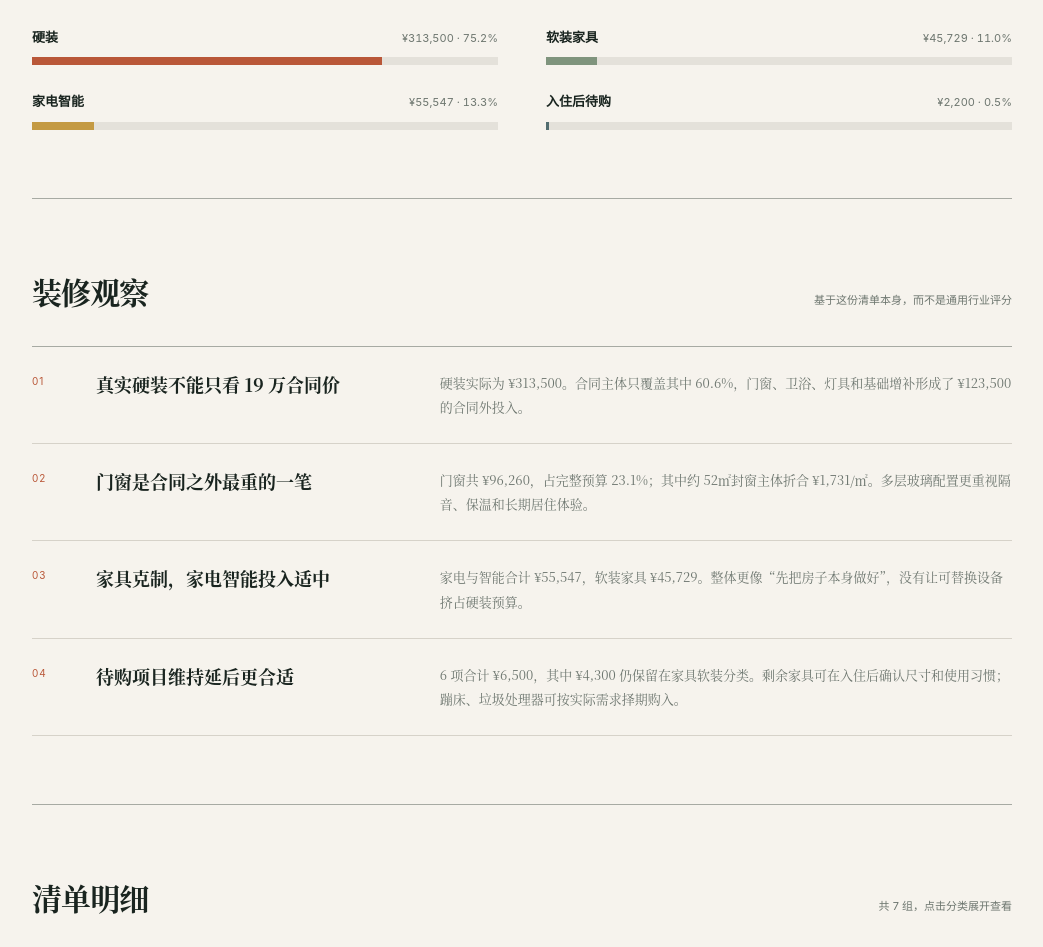
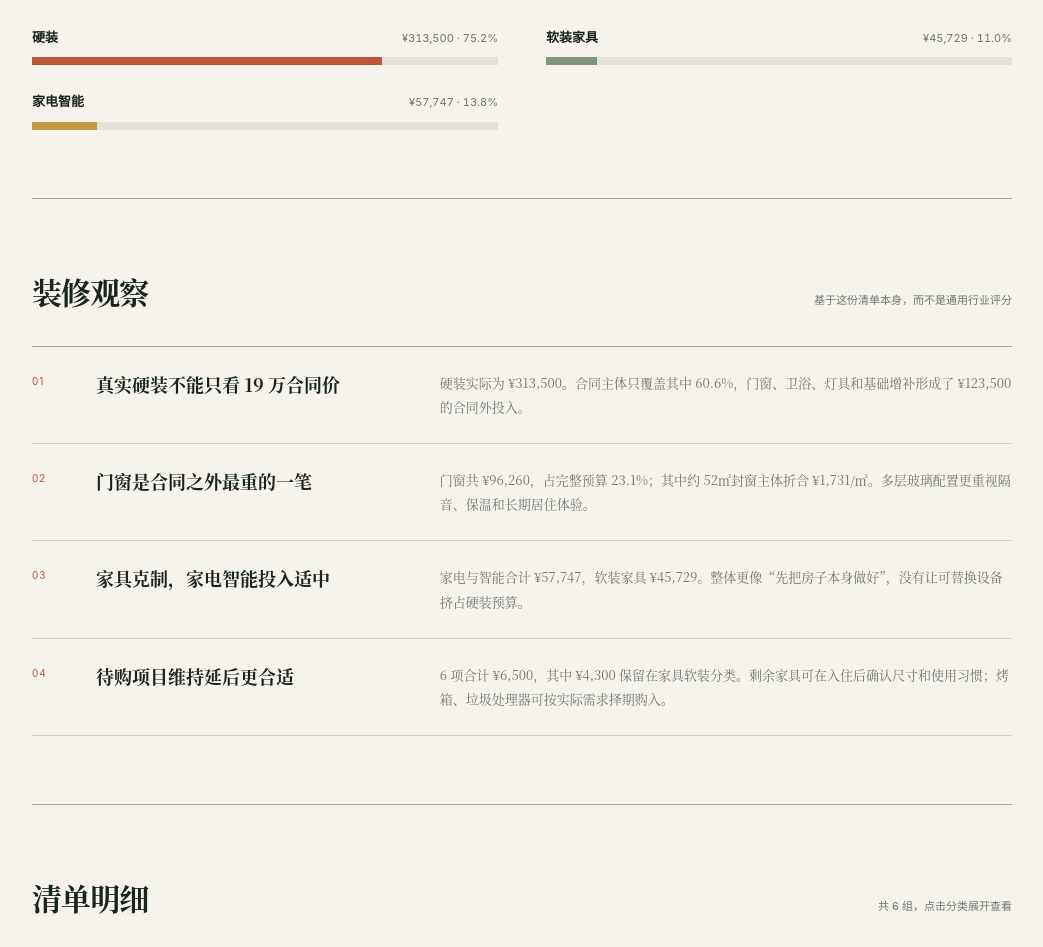
Before and after one commit to JansenZ/renovation-budget, a website with bundled scripts: page index.html in a window 1280 px wide. Shown: the part 1085-2032 px from the top of the page, without its empty margins (118-1161 px from the left). Built offline with nearby package versions, Linux system fonts and the light colour scheme.

Commit message:
refactor: keep pending appliances in their category

```diff
--- a/assets/app.js
+++ b/assets/app.js
@@ -4,7 +4,7 @@ import {
   homeCandidates,
   preferenceDimensions,
   screeningStages
-} from './data.js?v=20261026b';
+} from './data.js?v=20261026c';
 import { scoreCandidate, sortCandidatesByScore } from './decision.js';
 import { resolveTabName } from './navigation.js';
 import {
@@ -15,7 +15,7 @@ import {
   formatPercent,
   itemTotal,
   roundUnitCost
-} from './budget.js?v=20261026b';
+} from './budget.js?v=20261026c';
 
 const summary = buildBudgetSummary(expenseGroups);
 const propertyArea = 165;
@@ -310,7 +310,7 @@ const renderAnalysis = () => {
     },
     {
       title: '待购项目维持延后更合适',
-      text: `${summary.laterCount} 项合计 ${formatCurrency(summary.laterTotal)}，其中 ${formatCurrency(pendingSoftTotal)} 仍保留在家具软装分类。剩余家具可在入住后确认尺寸和使用习惯；蹦床、垃圾处理器可按实际需求择期购入。`
+      text: `${summary.laterCount} 项合计 ${formatCurrency(summary.laterTotal)}，其中 ${formatCurrency(pendingSoftTotal)} 保留在家具软装分类。剩余家具可在入住后确认尺寸和使用习惯；烤箱、垃圾处理器可按实际需求择期购入。`
     }
   ];
 
--- a/assets/budget.js
+++ b/assets/budget.js
@@ -18,8 +18,7 @@ const bucketDefinitions = {
   space: [
     { id: 'hard', name: '硬装', description: '固定施工、门窗、主材和卫浴灯具' },
     { id: 'soft', name: '软装家具', description: '家具、窗帘、装饰和入住用品' },
-    { id: 'tech', name: '家电智能', description: '家电、网络与智能家居' },
-    { id: 'later', name: '入住后待购', description: '可推迟到入住后或购物节购买' }
+    { id: 'tech', name: '家电智能', description: '家电、网络与智能家居' }
   ],
   responsibility: [
     { id: 'contract', name: '装修公司合同内', description: '19 万元硬装合同主体' },
--- a/assets/data.js
+++ b/assets/data.js
@@ -151,7 +151,9 @@ export const expenseGroups = [
       item('later-toilet-seat', '智米智能马桶盖 2S', 780, { space: 'tech', responsibility: 'owner' }),
       item('later-microwave', '美的微波炉', 400, { space: 'tech', responsibility: 'owner' }),
       item('appliance-steamer', '苏泊尔电蒸锅', 308, { space: 'tech', responsibility: 'owner' }),
-      item('appliance-desk-lamp', '米家台灯 2', 132, { space: 'tech', responsibility: 'owner' })
+      item('appliance-desk-lamp', '米家台灯 2', 132, { space: 'tech', responsibility: 'owner' }),
+      item('later-oven', '烤箱', 1000, { space: 'tech', responsibility: 'owner', status: 'later' }),
+      item('later-disposal', '垃圾处理器', 1200, { space: 'tech', responsibility: 'owner', status: 'later' })
     ]
   },
   {
@@ -215,15 +217,6 @@ export const expenseGroups = [
       item('furniture-sofa-bed', '书房沙发床', 2000, { space: 'soft', responsibility: 'owner', status: 'later' }),
       item('furniture-gaming-chairs', '西昊 B300 Pro 2', 800, { space: 'soft', responsibility: 'owner', status: 'later' }),
       item('furniture-rug', '地毯', 1000, { space: 'soft', responsibility: 'owner', status: 'later' })
-    ]
-  },
-  {
-    id: 'later',
-    name: '入住后待购',
-    description: '适合入住后或购物节再购买，尚未计入当前投入',
-    items: [
-      item('later-trampoline', '蹦床', 1000, { space: 'later', responsibility: 'owner', status: 'later' }),
-      item('later-disposal', '垃圾处理器', 1200, { space: 'later', responsibility: 'owner', status: 'later' })
     ]
   }
 ];
--- a/index.html
+++ b/index.html
@@ -174,7 +174,7 @@
       <section class="ledger-section ledger-details" aria-labelledby="details-title">
         <div class="section-title">
           <h2 id="details-title">清单明细</h2>
-          <p>共 7 组，点击分类展开查看</p>
+          <p>共 6 组，点击分类展开查看</p>
         </div>
         <div class="expense-groups" data-expense-groups></div>
       </section>
@@ -308,6 +308,6 @@
     <p>个人装修记录 · 不构成购买建议</p>
   </footer>
 
-  <script type="module" src="assets/app.js?v=20261026b"></script>
+  <script type="module" src="assets/app.js?v=20261026c"></script>
 </body>
 </html>
```
Also changed, not shown: tests/budget.test.mjs (+3 -5 lines).
